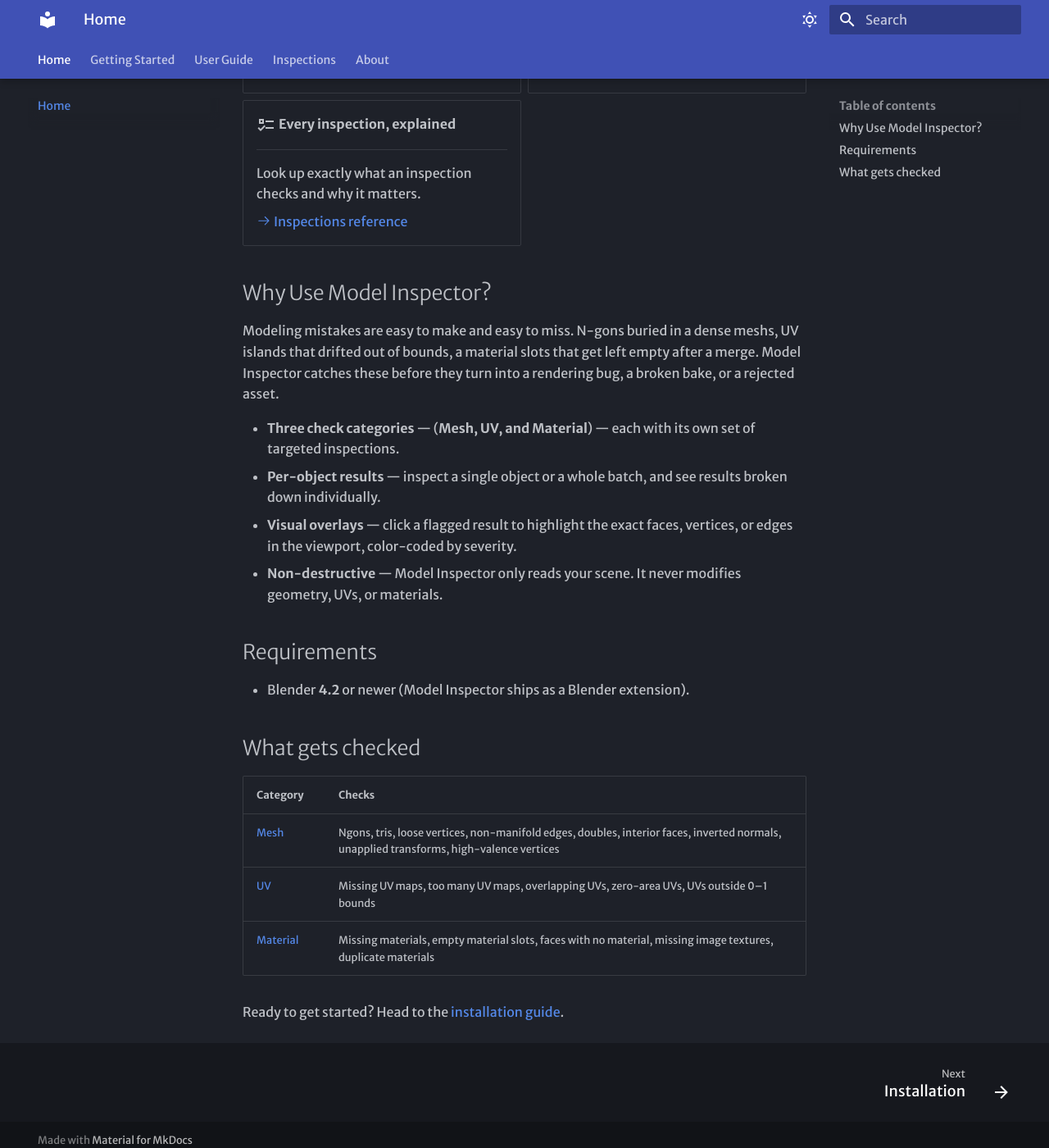
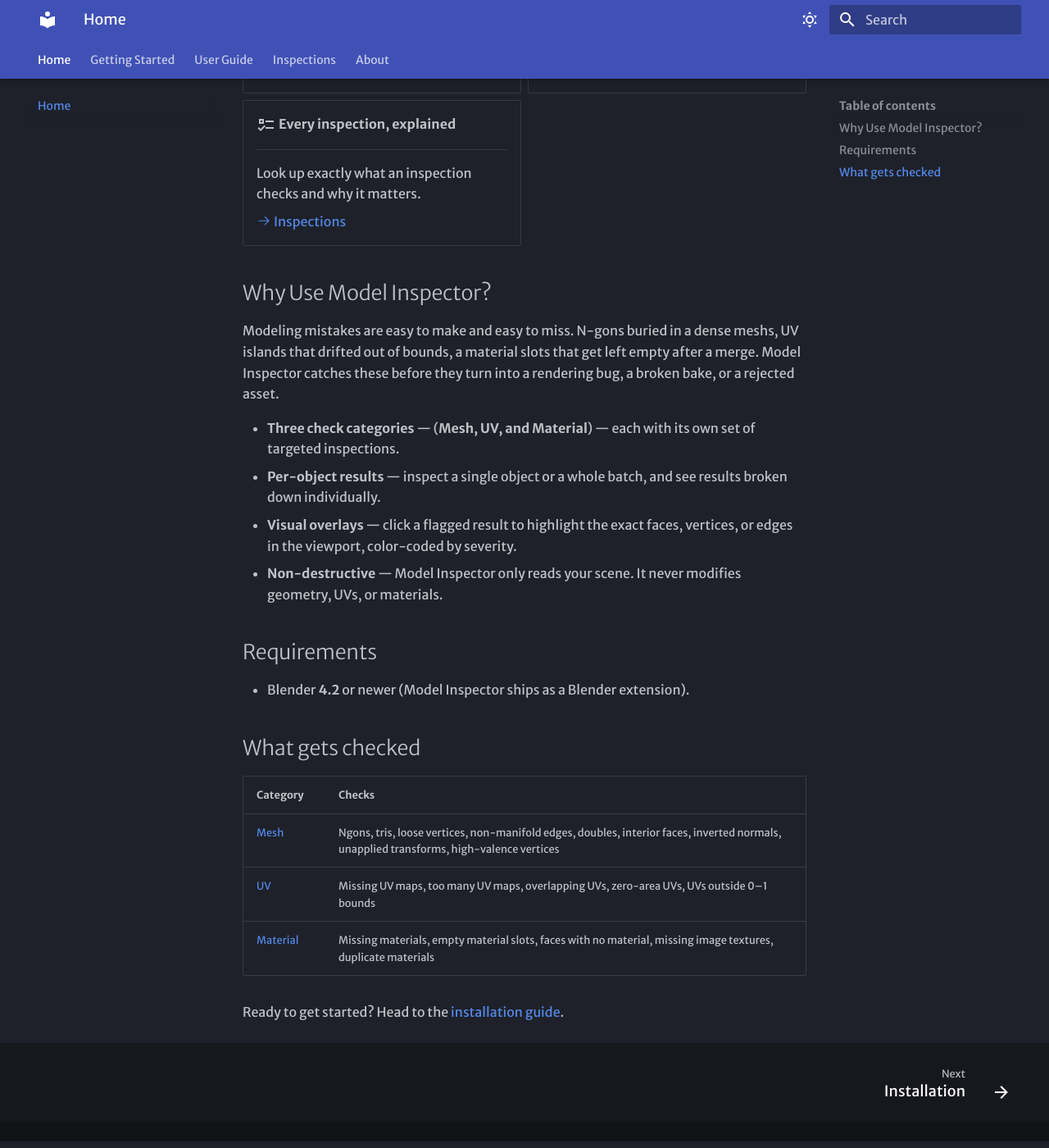
Before and after one commit to IanScheepers/Model-Inspector-Documentation, an MkDocs documentation site: the page built from docs/index.md, in a window 1280 px wide and 1400 px high, scrolled down 452 px. Shown: the whole window at 82% size. Built offline with MkDocs 1.6.1 and Material for MkDocs 9.7.7, drawn with Linux system fonts in a browser that asks for light colours; some web fonts are replaced.

Commit message:
Feature: Home, Getting Started Complete

```diff
--- a/docs/index.md
+++ b/docs/index.md
@@ -28,7 +28,7 @@ Run a set of checks against any object and provides feedback for each test and c
 
     Look up exactly what an inspection checks and why it matters.
 
-    [:octicons-arrow-right-24: Inspections reference](inspections/mesh-inspections.md)
+    [:octicons-arrow-right-24: Inspections](inspections/mesh-inspections.md)
 
 
 </div>
--- a/mkdocs.yml
+++ b/mkdocs.yml
@@ -60,6 +60,10 @@ markdown_extensions:
 plugins:
   - search
 
+#removes the Made with MK docs watermark
+extra:
+  generator: false
+
 nav:
   - Home: index.md
   - Getting Started:
```
